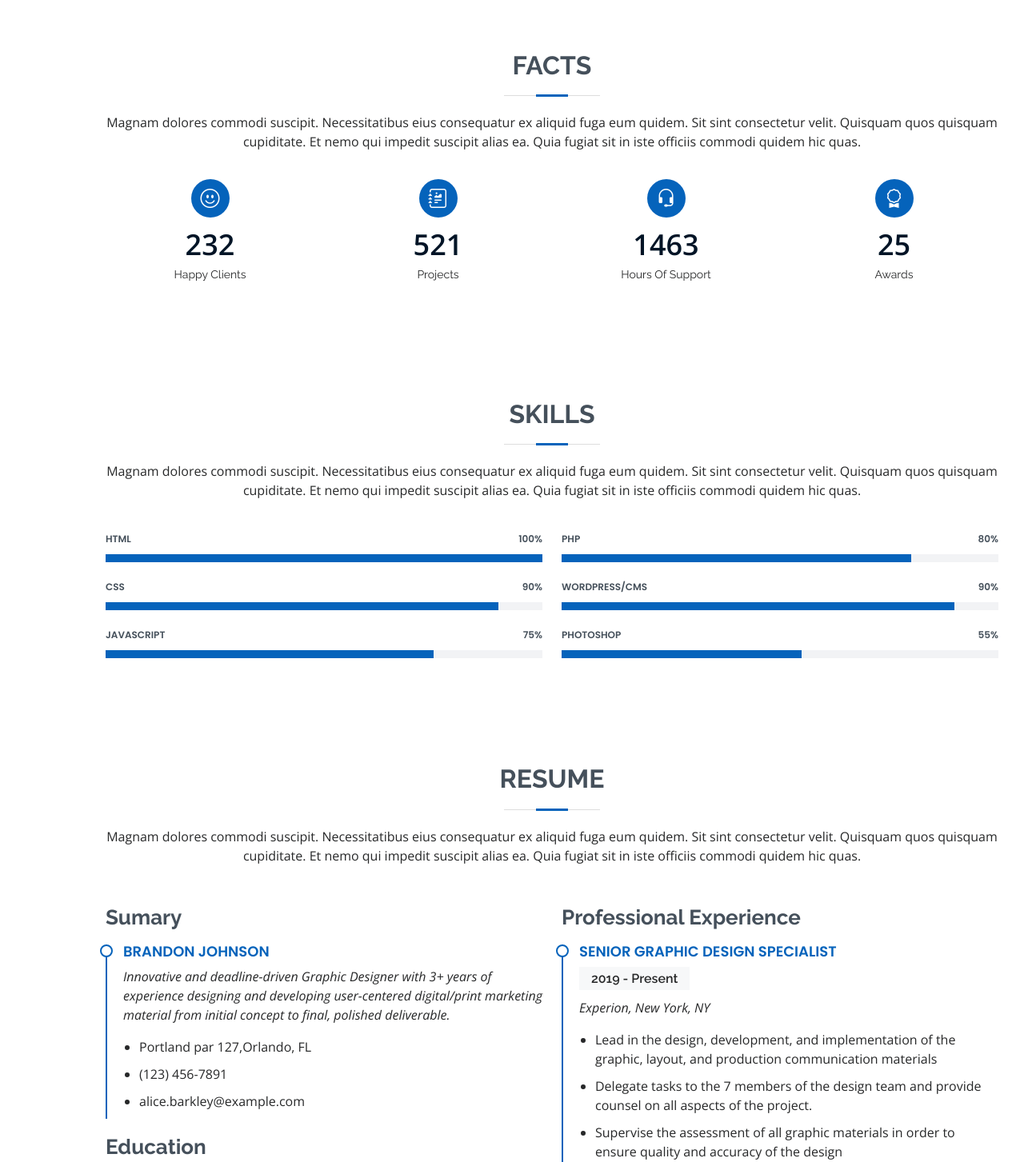
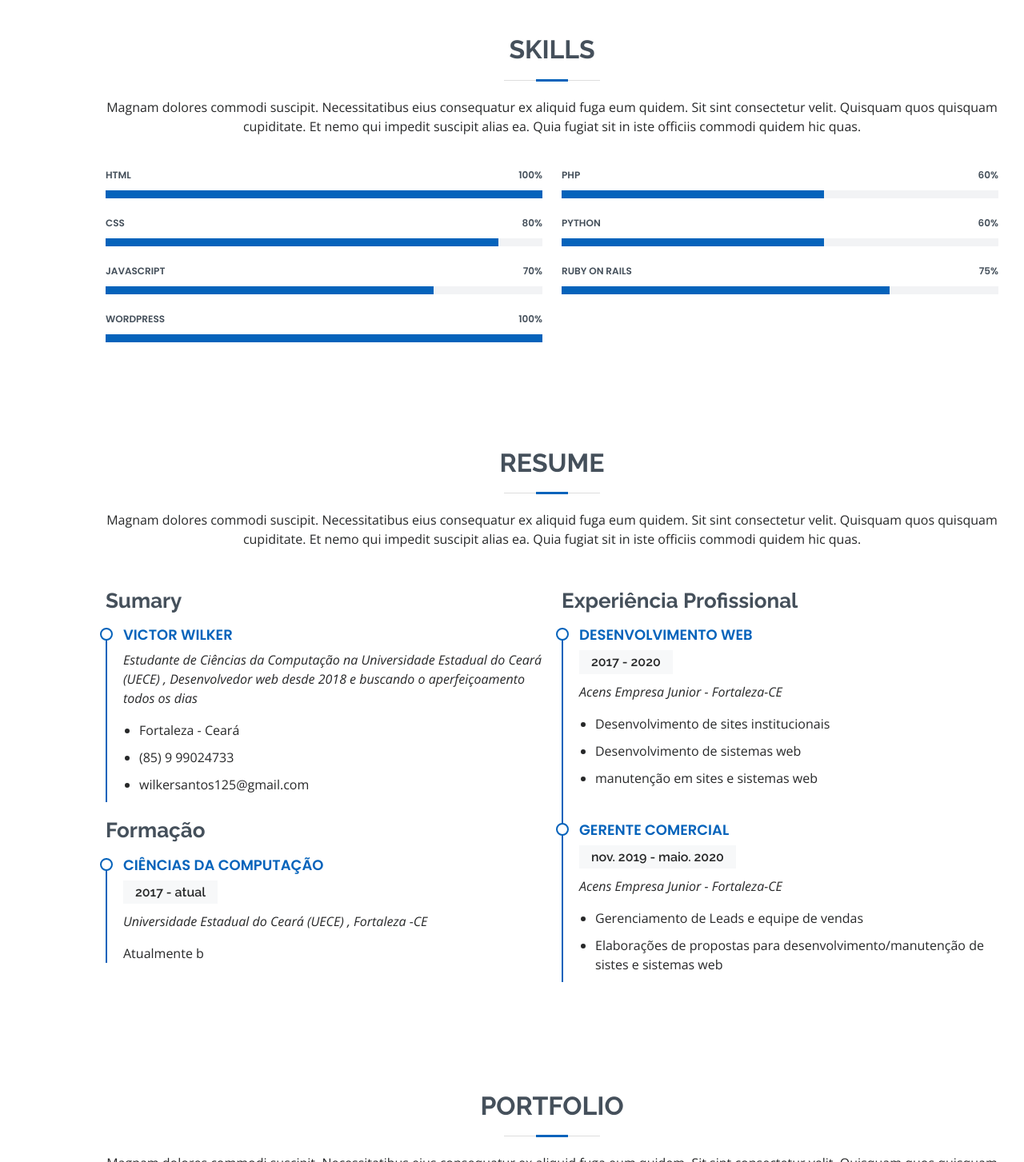
Before and after one commit to victorwilker12/victorwilker12.github.io, a plain HTML site: page index.html in a window 1280 px wide. Shown: the part 1449-2902 px from the top of the page at 80% size. Drawn offline with nearby package versions, Linux system fonts and the light colour scheme.

Commit message:
update index

```diff
--- a/index.html
+++ b/index.html
@@ -95,15 +95,13 @@
                 <ul>
                   <li><i class="bi bi-chevron-right"></i> <strong>Website:</strong> <span>victorwilker.me</span></li>
                   <li><i class="bi bi-chevron-right"></i> <strong>Telefone:</strong> <span>(85) 9 99024733</span></li>
-                  <li><i class="bi bi-chevron-right"></i> <strong>City:</strong> <span>Fortaleza ,CE</span></li>
+                  <li><i class="bi bi-chevron-right"></i> <strong>Cidade:</strong> <span>Fortaleza ,CE</span></li>
                 </ul>
               </div>
               <div class="col-lg-6">
                 <ul>
-                  <li><i class="bi bi-chevron-right"></i> <strong>Age:</strong> <span>30</span></li>
-                  <li><i class="bi bi-chevron-right"></i> <strong>Degree:</strong> <span>Master</span></li>
-                  <li><i class="bi bi-chevron-right"></i> <strong>PhEmailone:</strong> <span>email@example.com</span></li>
-                  <li><i class="bi bi-chevron-right"></i> <strong>Freelance:</strong> <span>Available</span></li>
+                  <li><i class="bi bi-chevron-right"></i> <strong>Idade:</strong> <span>22</span></li>
+                  <li><i class="bi bi-chevron-right"></i> <strong>Email:</strong> <span>wilkersantos125@gmail.com</span></li>
                 </ul>
               </div>
             </div>
@@ -117,53 +115,6 @@
       </div>
     </section><!-- End About Section -->
 
-    <!-- ======= Facts Section ======= -->
-    <section id="facts" class="facts">
-      <div class="container" data-aos="fade-up">
-
-        <div class="section-title">
-          <h2>Facts</h2>
-          <p>Magnam dolores commodi suscipit. Necessitatibus eius consequatur ex aliquid fuga eum quidem. Sit sint consectetur velit. Quisquam quos quisquam cupiditate. Et nemo qui impedit suscipit alias ea. Quia fugiat sit in iste officiis commodi quidem hic quas.</p>
-        </div>
-
-        <div class="row">
-
-          <div class="col-lg-3 col-md-6">
-            <div class="count-box">
-              <i class="bi bi-emoji-smile"></i>
-              <span data-purecounter-start="0" data-purecounter-end="232" data-purecounter-duration="1" class="purecounter"></span>
-              <p>Happy Clients</p>
-            </div>
-          </div>
-
-          <div class="col-lg-3 col-md-6 mt-5 mt-md-0">
-            <div class="count-box">
-              <i class="bi bi-journal-richtext"></i>
-              <span data-purecounter-start="0" data-purecounter-end="521" data-purecounter-duration="1" class="purecounter"></span>
-              <p>Projects</p>
-            </div>
-          </div>
-
-          <div class="col-lg-3 col-md-6 mt-5 mt-lg-0">
-            <div class="count-box">
-              <i class="bi bi-headset"></i>
-              <span data-purecounter-start="0" data-purecounter-end="1463" data-purecounter-duration="1" class="purecounter"></span>
-              <p>Hours Of Support</p>
-            </div>
-          </div>
-
-          <div class="col-lg-3 col-md-6 mt-5 mt-lg-0">
-            <div class="count-box">
-              <i class="bi bi-award"></i>
-              <span data-purecounter-start="0" data-purecounter-end="25" data-purecounter-duration="1" class="purecounter"></span>
-              <p>Awards</p>
-            </div>
-          </div>
-
-        </div>
-
-      </div>
-    </section><!-- End Facts Section -->
 
     <!-- ======= Skills Section ======= -->
     <section id="skills" class="skills section-bg">
@@ -186,16 +137,23 @@
             </div>
 
             <div class="progress">
-              <span class="skill">CSS <i class="val">90%</i></span>
+              <span class="skill">CSS <i class="val">80%</i></span>
               <div class="progress-bar-wrap">
                 <div class="progress-bar" role="progressbar" aria-valuenow="90" aria-valuemin="0" aria-valuemax="100"></div>
               </div>
             </div>
 
             <div class="progress">
-              <span class="skill">JavaScript <i class="val">75%</i></span>
+              <span class="skill">JavaScript <i class="val">70%</i></span>
               <div class="progress-bar-wrap">
                 <div class="progress-bar" role="progressbar" aria-valuenow="75" aria-valuemin="0" aria-valuemax="100"></div>
+              </div>
+            </div>
+
+             <div class="progress">
+              <span class="skill">WordPress <i class="val">100%</i></span>
+              <div class="progress-bar-wrap">
+                <div class="progress-bar" role="progressbar" aria-valuenow="100" aria-valuemin="0" aria-valuemax="100"></div>
               </div>
             </div>
 
@@ -204,26 +162,27 @@
           <div class="col-lg-6">
 
             <div class="progress">
-              <span class="skill">PHP <i class="val">80%</i></span>
+              <span class="skill">PHP <i class="val">60%</i></span>
               <div class="progress-bar-wrap">
-                <div class="progress-bar" role="progressbar" aria-valuenow="80" aria-valuemin="0" aria-valuemax="100"></div>
+                <div class="progress-bar" role="progressbar" aria-valuenow="60" aria-valuemin="0" aria-valuemax="100"></div>
               </div>
             </div>
 
+
+
             <div class="progress">
-              <span class="skill">WordPress/CMS <i class="val">90%</i></span>
+              <span class="skill">Python <i class="val">60%</i></span>
               <div class="progress-bar-wrap">
-                <div class="progress-bar" role="progressbar" aria-valuenow="90" aria-valuemin="0" aria-valuemax="100"></div>
+                <div class="progress-bar" role="progressbar" aria-valuenow="60" aria-valuemin="0" aria-valuemax="100"></div>
               </div>
             </div>
 
-            <div class="progress">
-              <span class="skill">Photoshop <i class="val">55%</i></span>
+               <div class="progress">
+              <span class="skill">Ruby on Rails <i class="val">75%</i></span>
               <div class="progress-bar-wrap">
-                <div class="progress-bar" role="progressbar" aria-valuenow="55" aria-valuemin="0" aria-valuemax="100"></div>
+                <div class="progress-bar" role="progressbar" aria-valuenow="75" aria-valuemin="0" aria-valuemax="100"></div>
               </div>
             </div>
-
           </div>
 
         </div>
@@ -244,51 +203,43 @@
           <div class="col-lg-6">
             <h3 class="resume-title">Sumary</h3>
             <div class="resume-item pb-0">
-              <h4>Brandon Johnson</h4>
-              <p><em>Innovative and deadline-driven Graphic Designer with 3+ years of experience designing and developing user-centered digital/print marketing material from initial concept to final, polished deliverable.</em></p>
+              <h4>Victor Wilker</h4>
+              <p><em>Estudante de Ciências da Computação na Universidade Estadual do Ceará (UECE) , Desenvolvedor web desde 2018 e buscando o aperfeiçoamento todos os dias </em></p>
               <ul>
-                <li>Portland par 127,Orlando, FL</li>
-                <li>(123) 456-7891</li>
-                <li>alice.barkley@example.com</li>
+                <li>Fortaleza - Ceará</li>
+                <li>(85) 9 99024733</li>
+                <li>wilkersantos125@gmail.com</li>
               </ul>
             </div>
 
-            <h3 class="resume-title">Education</h3>
+            <h3 class="resume-title">Formação</h3>
             <div class="resume-item">
-              <h4>Master of Fine Arts &amp; Graphic Design</h4>
-              <h5>2015 - 2016</h5>
-              <p><em>Rochester Institute of Technology, Rochester, NY</em></p>
-              <p>Qui deserunt veniam. Et sed aliquam labore tempore sed quisquam iusto autem sit. Ea vero voluptatum qui ut dignissimos deleniti nerada porti sand markend</p>
+              <h4>Ciências da Computação </h4>
+              <h5>2017 - atual</h5>
+              <p><em>Universidade Estadual do Ceará (UECE) , Fortaleza -CE </em></p>
+              <p>Atualmente b</p>
             </div>
-            <div class="resume-item">
-              <h4>Bachelor of Fine Arts &amp; Graphic Design</h4>
-              <h5>2010 - 2014</h5>
-              <p><em>Rochester Institute of Technology, Rochester, NY</em></p>
-              <p>Quia nobis sequi est occaecati aut. Repudiandae et iusto quae reiciendis et quis Eius vel ratione eius unde vitae rerum voluptates asperiores voluptatem Earum molestiae consequatur neque etlon sader mart dila</p>
-            </div>
+
           </div>
           <div class="col-lg-6">
-            <h3 class="resume-title">Professional Experience</h3>
+            <h3 class="resume-title">Experiência Profissional</h3>
             <div class="resume-item">
-              <h4>Senior graphic design specialist</h4>
-              <h5>2019 - Present</h5>
-              <p><em>Experion, New York, NY </em></p>
+              <h4>Desenvolvimento Web</h4>
+              <h5>2017 - 2020</h5>
+              <p><em>Acens Empresa Junior - Fortaleza-CE </em></p>
               <ul>
-                <li>Lead in the design, development, and implementation of the graphic, layout, and production communication materials</li>
-                <li>Delegate tasks to the 7 members of the design team and provide counsel on all aspects of the project. </li>
-                <li>Supervise the assessment of all graphic materials in order to ensure quality and accuracy of the design</li>
-                <li>Oversee the efficient use of production project budgets ranging from $2,000 - $25,000</li>
+                <li>Desenvolvimento de sites institucionais</li>
+                <li>Desenvolvimento de sistemas web </li>
+                <li>manutenção em sites e sistemas web</li>
               </ul>
             </div>
             <div class="resume-item">
-              <h4>Graphic design specialist</h4>
-              <h5>2017 - 2018</h5>
-              <p><em>Stepping Stone Advertising, New York, NY</em></p>
+              <h4>Gerente Comercial</h4>
+              <h5>nov. 2019  - maio. 2020</h5>
+              <p><em>Acens Empresa Junior - Fortaleza-CE </em></p>
               <ul>
-                <li>Developed numerous marketing programs (logos, brochures,infographics, presentations, and advertisements).</li>
-                <li>Managed up to 5 projects or tasks at a given time while under pressure</li>
-                <li>Recommended and consulted with clients on the most appropriate graphic design</li>
-                <li>Created 4+ design presentations and proposals a month for clients and account managers</li>
+                <li>Gerenciamento de Leads e equipe de vendas </li>
+                <li>Elaborações de propostas para desenvolvimento/manutenção de sistes e sistemas web</li>
               </ul>
             </div>
           </div>
```
